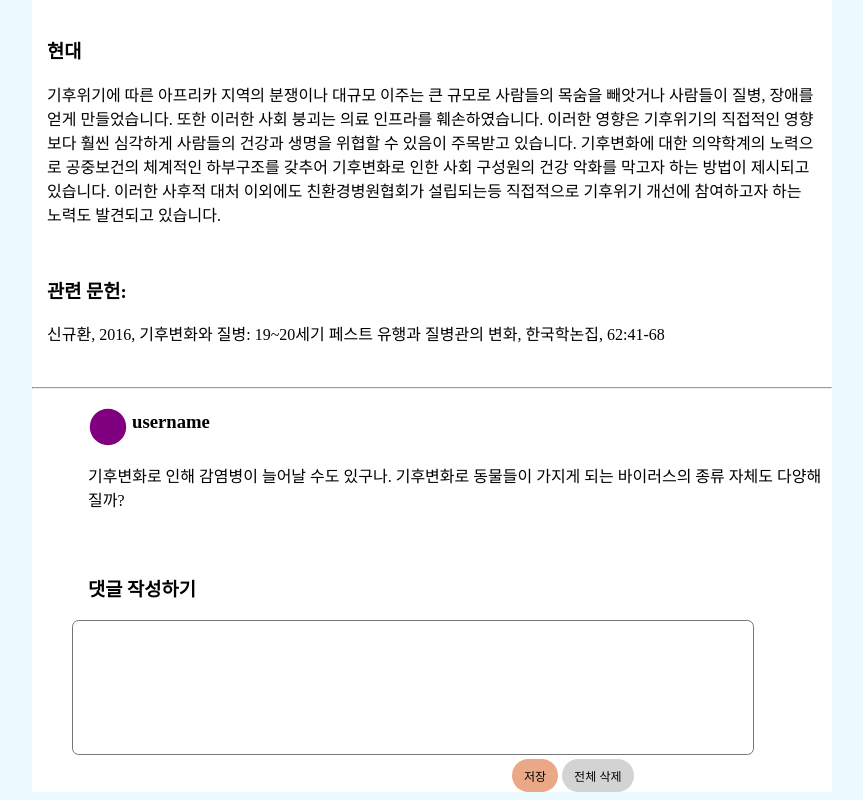
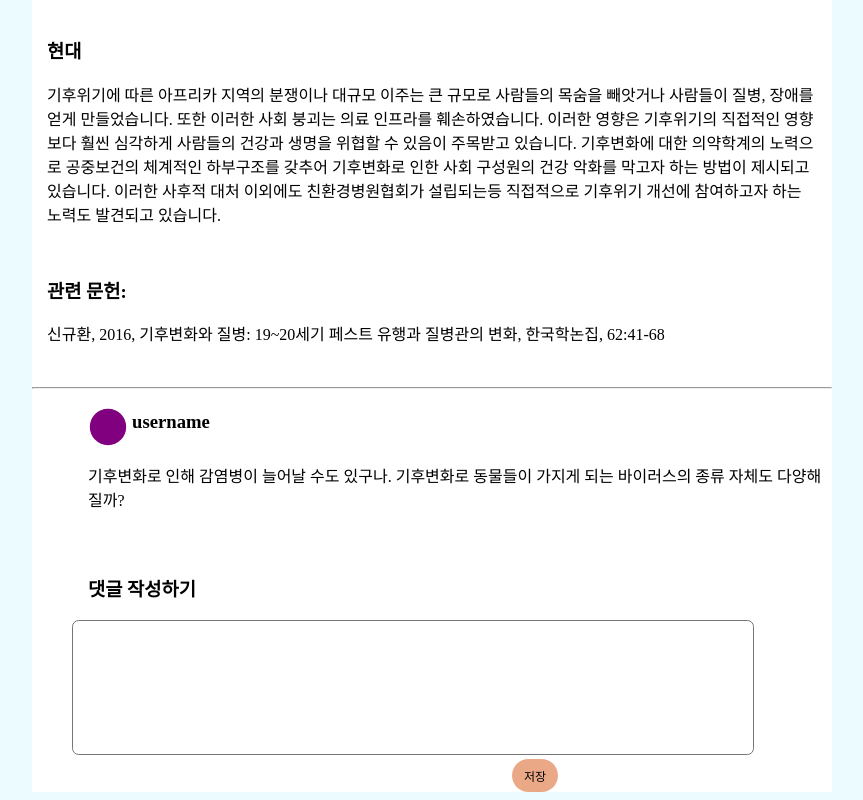
Before and after one commit to nasodemo/BigHistory-FrontEnd, a Next.js app: page /climatechange/medicine in a window 1280 px wide. Shown: the part 1050-1850 px from the top of the page, without its empty margins (208-1071 px from the left). Built offline with nearby package versions, Linux system fonts and the light colour scheme.

Commit message:
Delete 전체삭제 button

```diff
--- a/src/app/[word]/[field]/(fieldcomponent)/(uploadcomment)/uploadcomment.tsx
+++ b/src/app/[word]/[field]/(fieldcomponent)/(uploadcomment)/uploadcomment.tsx
@@ -93,17 +93,6 @@ const Uploadcomment: React.FC<UploadcommentProps> = ({ onSave }) => {
                 </button>
                 </div>
                 &nbsp;
-                <div>
-                    <button
-                        type="button"
-                        title='delete'
-                        id='delete'
-                        onClick={handleClearClick}
-                        className={styles.deleteButtonStyle}
-                    >
-                    전체 삭제
-                </button>
-                </div>
             </div>
           </div>
         )}
```
